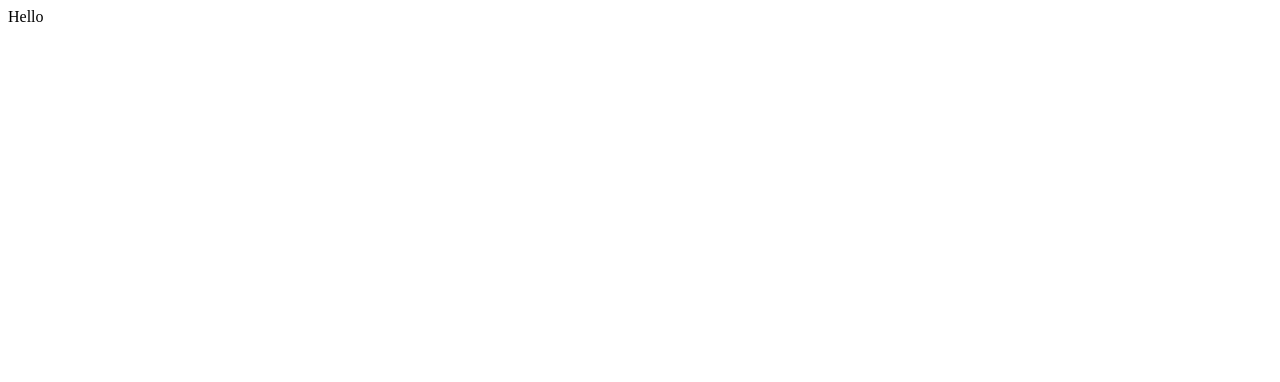
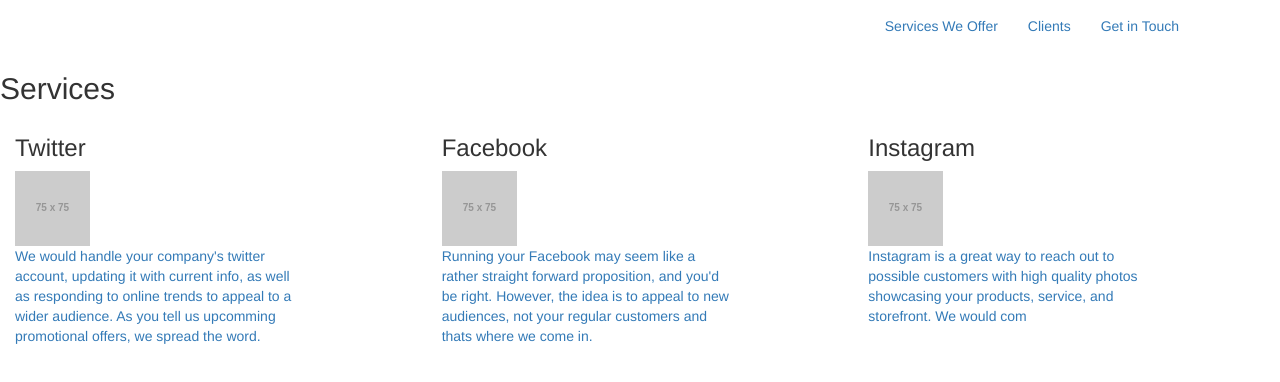
Before and after one commit to Samoose/CoblicCTO, a plain HTML site: page index.html in a window 1280 px wide. Drawn offline with nearby package versions, Linux system fonts and the light colour scheme; placeholder pictures from the web are drawn by us.

Commit message:
Update index.html

```diff
--- a/index.html
+++ b/index.html
@@ -1 +1,83 @@
-Hello
+<!DOCTYPE html>
+<html lang="en">
+    <head>
+        <title>PRfect Consulting</title>
+
+        <meta name="viewport" content="width=device-width, initial-scale=1, maximum-scale=1, user-scalable=no" />
+
+        <link href="https://maxcdn.bootstrapcdn.com/bootstrap/3.3.5/css/bootstrap.min.css" rel="stylesheet">
+
+        <link href="assets/css/styles.css" rel="stylesheet"/>
+
+        <script src="https://code.jquery.com/jquery-2.1.4.min.js"></script>
+
+        <script src="https://maxcdn.bootstrapcdn.com/bootstrap/3.3.5/js/bootstrap.min.js"></script>
+    </head>
+
+    <body>
+        <header>
+            <div id="space-holder"></div>
+            <nav class="navbar container">
+              <div class="container-fluid">
+                <div class="navbar-header">
+                  <button type="button" class="navbar-toggle collapsed" data-toggle="collapse" data-target="#bs-example-navbar-collapse-1" aria-expanded="false">
+                    <span class="sr-only">Toggle navigation</span>
+                    <span class="icon-bar"></span>
+                    <span class="icon-bar"></span>
+                    <span class="icon-bar"></span>
+                    </button>
+                </div>
+                <div class="collapse navbar-collapse" id="bs-example-navbar-collapse-1">
+                  <ul class="nav navbar-nav navbar-right">
+                    <li><a href="#">Services We Offer</a></li>
+                    <li><a href="#">Clients</a></li>
+                    <li><a href="#">Get in Touch</a></li>
+                  </ul>
+                </div>
+              </div>
+            </nav>
+        </header>
+        <main>
+            <section>
+                <div id="main">
+                    <h2 id="services">Services</h2>
+                    <article class="col-md-3 service">
+                        <h3>Twitter</h3>
+                        <div class="bio clearfix">
+                            <a href="#"><div class="image">
+                                <img src="http://placehold.it/75x75" />
+                            </div>
+                            <div class="desc">
+                                <p class="description">We would handle your company's twitter account, updating it with current info, as well as responding to online trends to appeal to a wider audience. As you tell us upcomming promotional offers, we spread the word.</p>
+                            </div></a>
+                        </div>
+                    </article>
+                    <article class="col-md-1"></article>
+                    <article class="col-md-3 service">
+                        <h3>Facebook</h3>
+                        <div class="bio clearfix">
+                            <a href="#"><div class="image">
+                                <img src="http://placehold.it/75x75" />
+                            </div>
+                            <div class="desc">
+                                <p class="description">Running your Facebook may seem like a rather straight forward proposition, and you'd be right. However, the idea is to appeal to new audiences, not your regular customers and thats where we come in. </p>
+                            </div></a>
+                        </div>
+                    </article>
+                    <article class="col-md-1"></article>
+                    <article class="col-md-3 service">
+                        <h3>Instagram</h3>
+                        <div class="bio clearfix">
+                            <a href="#"><div class="image">
+                                <img src="http://placehold.it/75x75" />
+                            </div>
+                            <div class="desc">
+                                <p class="description">Instagram is a great way to reach out to possible customers with high quality photos showcasing your products, service, and storefront. We would com</p>
+                            </div></a>
+                        </div>
+                    </article>
+                </div>
+            </section>
+        </main>
+    </body>
+</html>
```
